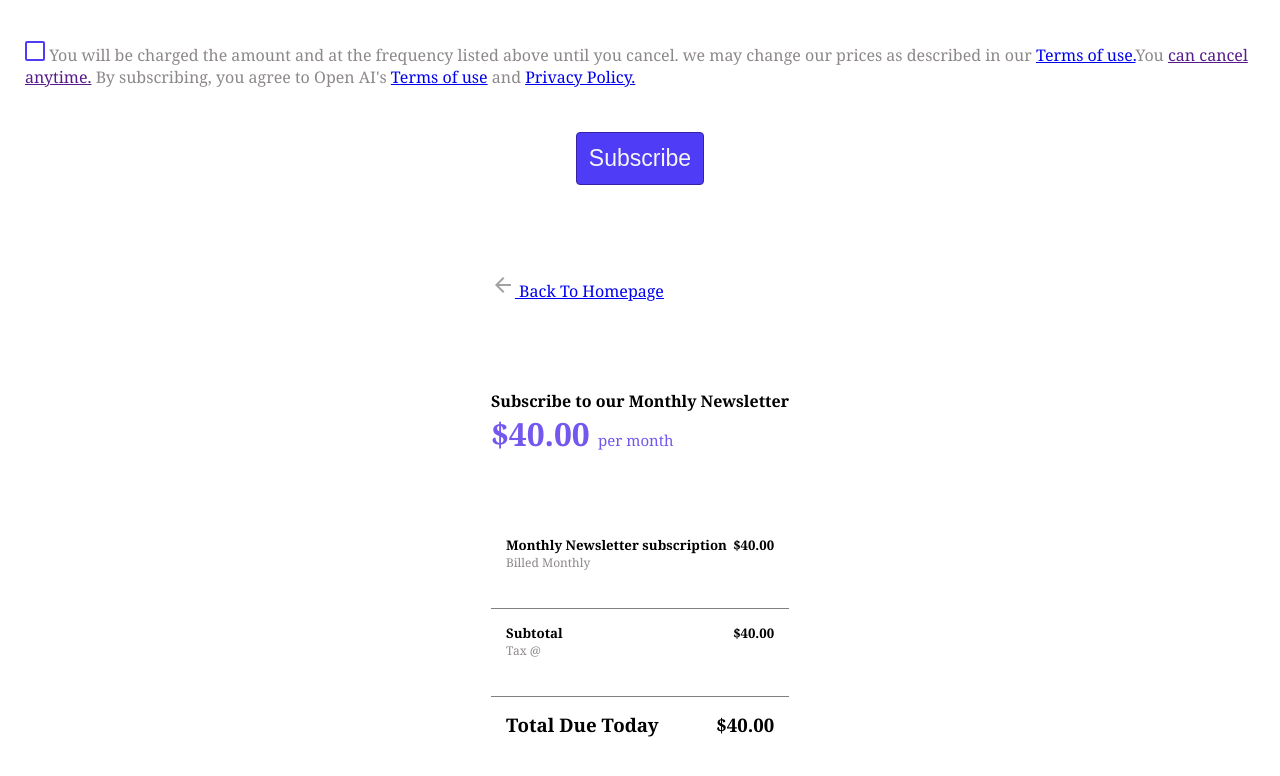
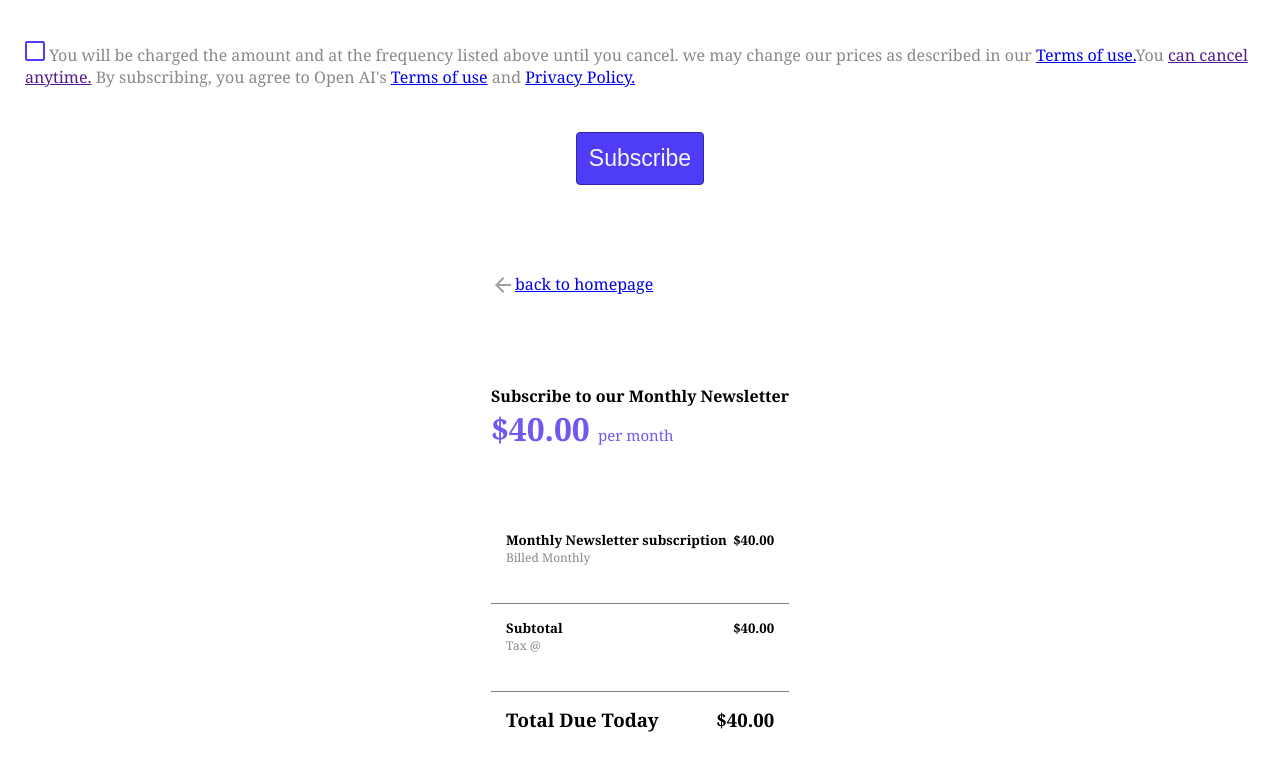
Before and after one commit to Successjanee/contact-page, a plain HTML site: page index.html in a window 1280 px wide. Shown: the part 752-1528 px from the top of the page. Drawn offline with nearby package versions, Linux system fonts and the light colour scheme.

Commit message:
add changes

```diff
--- a/index.html
+++ b/index.html
@@ -21,12 +21,13 @@
   <h3 class="Title">Payment method</h3>
   <form action="" class="text">Card information
     <br>
-    <button class="iconX"><i class="fab fa-cc-visa"></i> <!-- Visa -->
-      <i class="fab fa-cc-mastercard"></i> <!-- Mastercard -->
-      <i class="fab fa-cc-amex"></i> <!-- American Express -->
-      <i class="fab fa-cc-paypal"></i> <!-- Paypal --></button>
-    <input type="card number" placeholder="1234 5678 9000" class="icon">
-    <br>
+    <div class="visa">
+      <button class="iconX"><i class="fab fa-cc-visa"></i> <!-- Visa -->
+        <i class="fab fa-cc-mastercard"></i> <!-- Mastercard -->
+        <i class="fab fa-cc-amex"></i> <!-- American Express -->
+        <i class="fab fa-cc-paypal"></i> <!-- Paypal --></button>
+      <input type="card number" placeholder="1234 5678 9000" class="icon">
+    </div>
     <input type="month/year" placeholder="MM/YY" class="Box2"><input type="text" placeholder="CVC" class="Box2">
     <br>
     <br>
@@ -82,8 +83,10 @@
   <br>
   <br><br><br>
   <div class="Second">
-    <a href="#"> <span class="material-symbols-outlined">
-        arrow_back</span> Back To Homepage</a>
+    <div class="arrow">
+      <span class="material-symbols-outlined">Arrow_back</span>
+      <a href="#" class="arrowback">back to homepage</a>
+    </div>
     <br>
     <br>
     <br>
--- a/style.css
+++ b/style.css
@@ -169,15 +169,21 @@ h1 {
 .three {
  font-weight: lighter;
  font-size: 15px;
-
 }
 
 .p {
  color: #8d8888;
 }
 
+@media screen and (min-width:300px) {
+ a {
+  margin-top: 0;
+ }
+}
 
-
-
+.arrow,
+.visa {
+ display: flex;
+}
 
 /* mix-blend-mode: multiply; */
```
